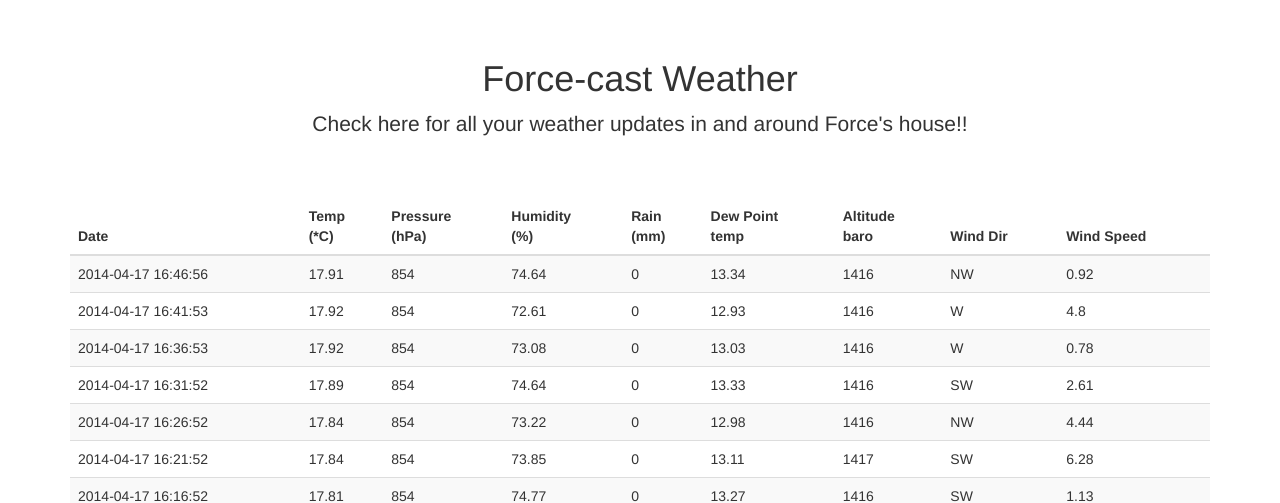
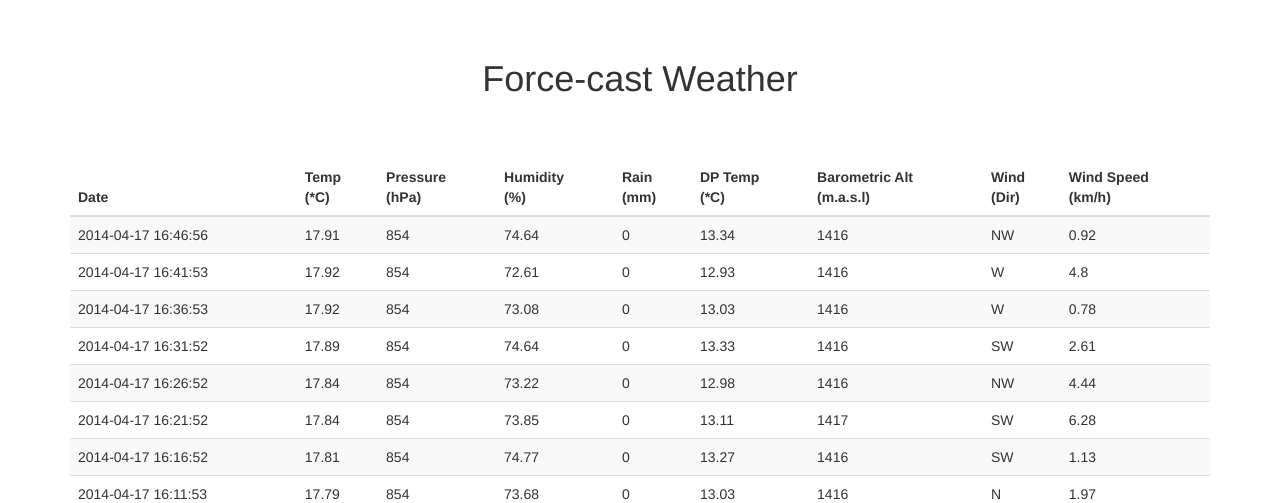
Before and after one commit to Gforceroberts/Weather-WebApp, a PHP site: page / in a window 1280 px wide. Shown: the part 51-554 px from the top of the page. Run offline with PHP 8.4, Linux system fonts and the light colour scheme; data comes from the database, SQL or seed files in the repository; some libraries are stand-ins or nearby versions.

Commit message:
Update index data headings

```diff
--- a/current.php
+++ b/current.php
@@ -202,7 +202,7 @@
 	    yAxis: [{
 
 	        min: 840,
-	        max: 860,
+	        max: 1050,
 	        tickPosition: 'outside',
 	        lineColor: '#933',
 	        lineWidth: 2,
--- a/index.php
+++ b/index.php
@@ -5,7 +5,7 @@
 
       <div class="starter-template">
         <h1>Force-cast Weather</h1>
-        <p class="lead">Check here for all your weather updates in and around Force's house!!</p>
+        <p class="lead"></p>
       </div>
 
       <?php
@@ -27,10 +27,10 @@
                 <th>Pressure <br />(hPa)</th>
                 <th>Humidity <br />(%)</th>
                 <th>Rain <br />(mm)</th>
-				<th>Dew Point <br />temp</th>
-				<th>Altitude <br />baro</th>
-				<th>Wind Dir</th>
-				<th>Wind Speed</th>
+				<th>DP Temp <br />(*C)</th>
+				<th>Barometric Alt <br />(m.a.s.l)</th>
+				<th>Wind <br />(Dir)</th>
+				<th>Wind Speed<br />(km/h)</th>
               </tr>
             </thead>
             <tbody>
```
